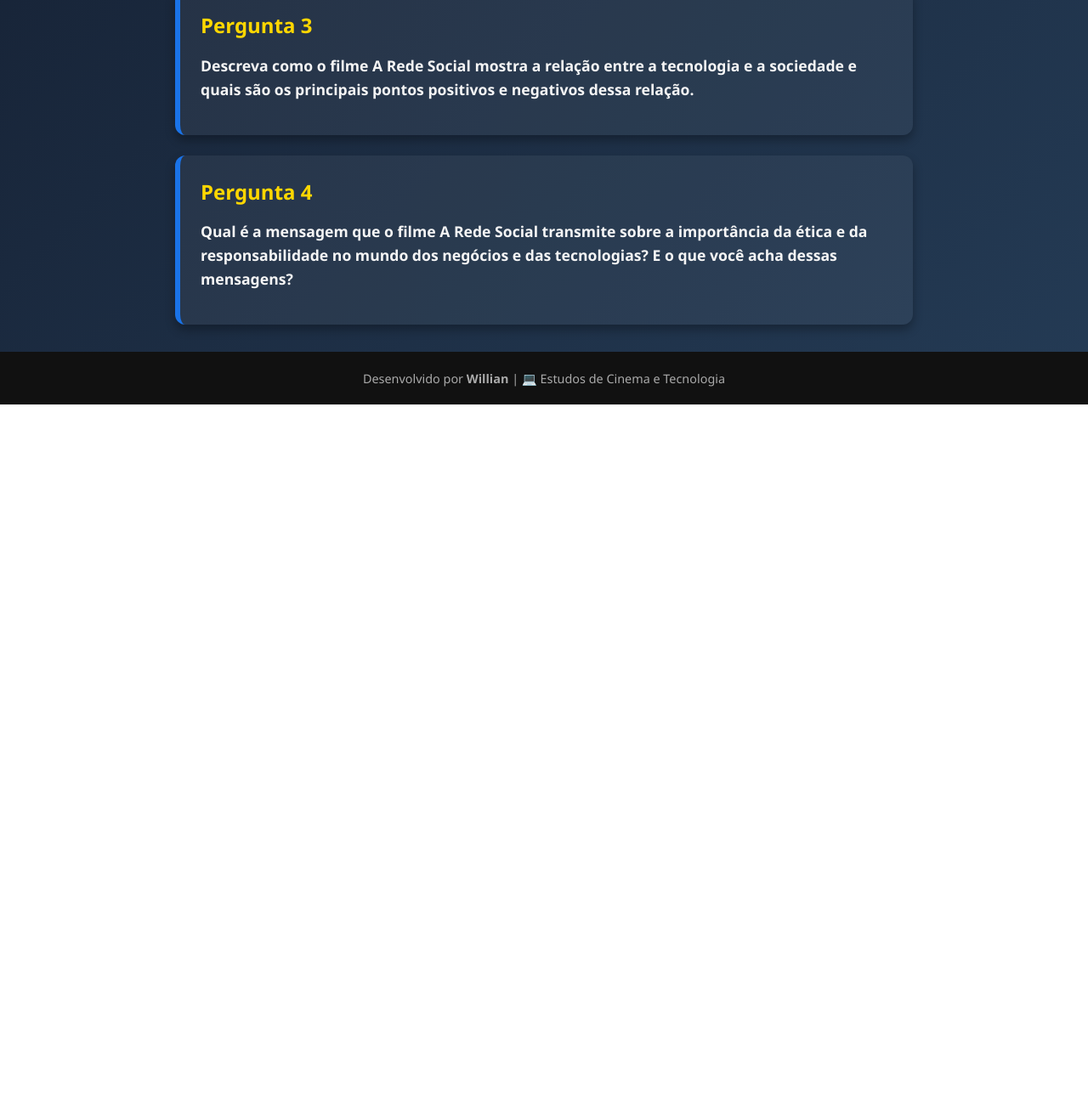
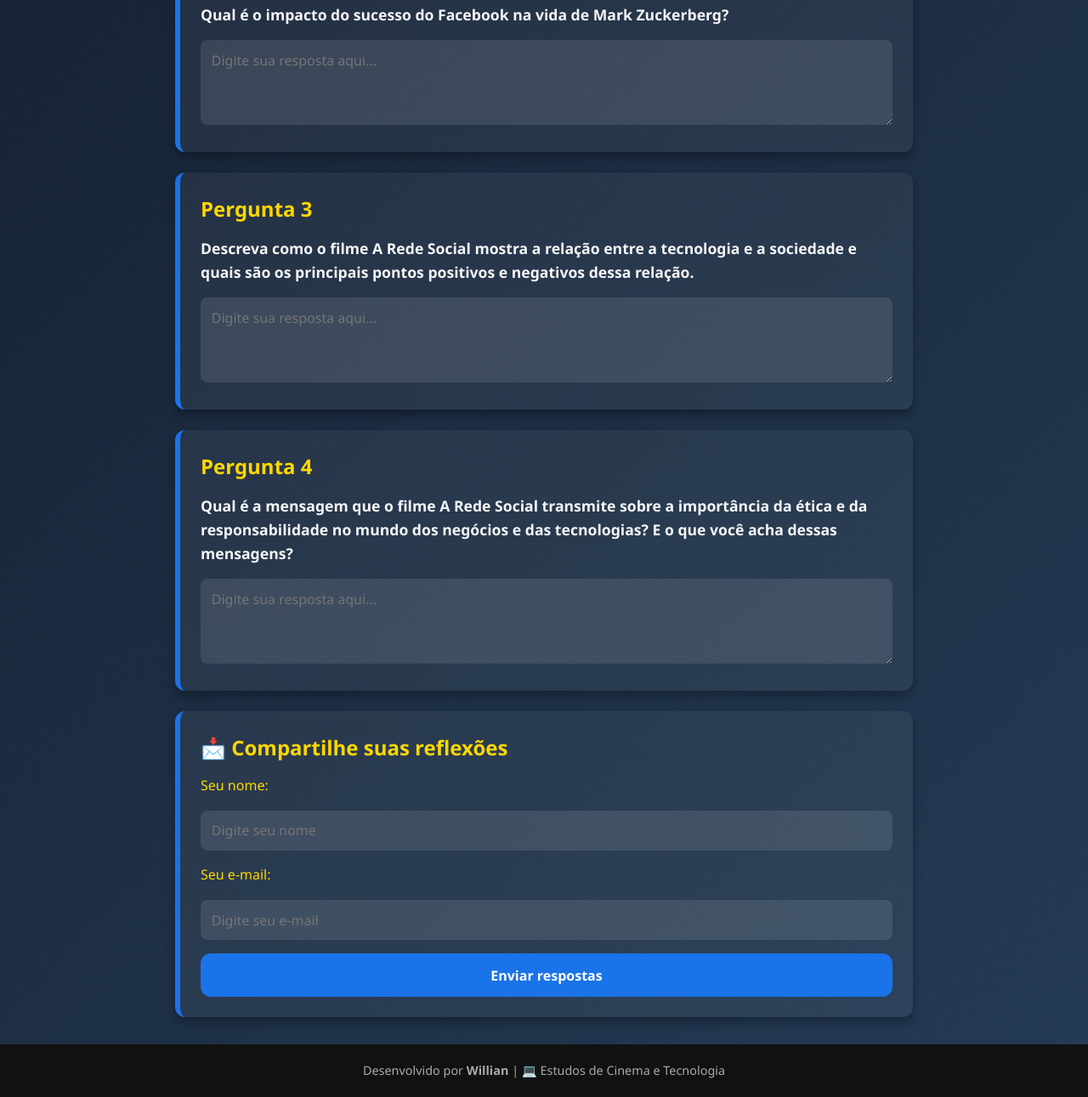
Before and after one commit to hauzen-foud/layout-rede-social, a plain HTML site: page index.html in a window 1280 px wide. Shown: the part 546-1837 px from the top of the page at 85% size. Before the commit the page ends 1022 px from the top, so only its background shows below. Drawn offline with Linux system fonts and the light colour scheme.

Commit message:
Update index.html

```diff
--- a/index.html
+++ b/index.html
@@ -3,7 +3,7 @@
 <head>
   <meta charset="UTF-8">
   <meta name="viewport" content="width=device-width, initial-scale=1.0">
-  <title>A Rede Social - Perguntas</title>
+  <title>A Rede Social - Perguntas e Reflexões</title>
   <link rel="stylesheet" href="style.css">
 </head>
 <body>
@@ -18,21 +18,39 @@
     <section class="card">
       <h2>Pergunta 1</h2>
       <p><strong>Qual é o tema principal do filme A Rede Social?</strong></p>
+      <textarea placeholder="Digite sua resposta aqui..."></textarea>
     </section>
 
     <section class="card">
       <h2>Pergunta 2</h2>
       <p><strong>Qual é o impacto do sucesso do Facebook na vida de Mark Zuckerberg?</strong></p>
+      <textarea placeholder="Digite sua resposta aqui..."></textarea>
     </section>
 
     <section class="card">
       <h2>Pergunta 3</h2>
       <p><strong>Descreva como o filme A Rede Social mostra a relação entre a tecnologia e a sociedade e quais são os principais pontos positivos e negativos dessa relação.</strong></p>
+      <textarea placeholder="Digite sua resposta aqui..."></textarea>
     </section>
 
     <section class="card">
       <h2>Pergunta 4</h2>
       <p><strong>Qual é a mensagem que o filme A Rede Social transmite sobre a importância da ética e da responsabilidade no mundo dos negócios e das tecnologias? E o que você acha dessas mensagens?</strong></p>
+      <textarea placeholder="Digite sua resposta aqui..."></textarea>
+    </section>
+
+    <!-- Formulário Final -->
+    <section class="card form-card">
+      <h2>📩 Compartilhe suas reflexões</h2>
+      <form>
+        <label for="nome">Seu nome:</label>
+        <input type="text" id="nome" name="nome" placeholder="Digite seu nome" required>
+
+        <label for="email">Seu e-mail:</label>
+        <input type="email" id="email" name="email" placeholder="Digite seu e-mail" required>
+
+        <button type="submit">Enviar respostas</button>
+      </form>
     </section>
   </main>
 
```
